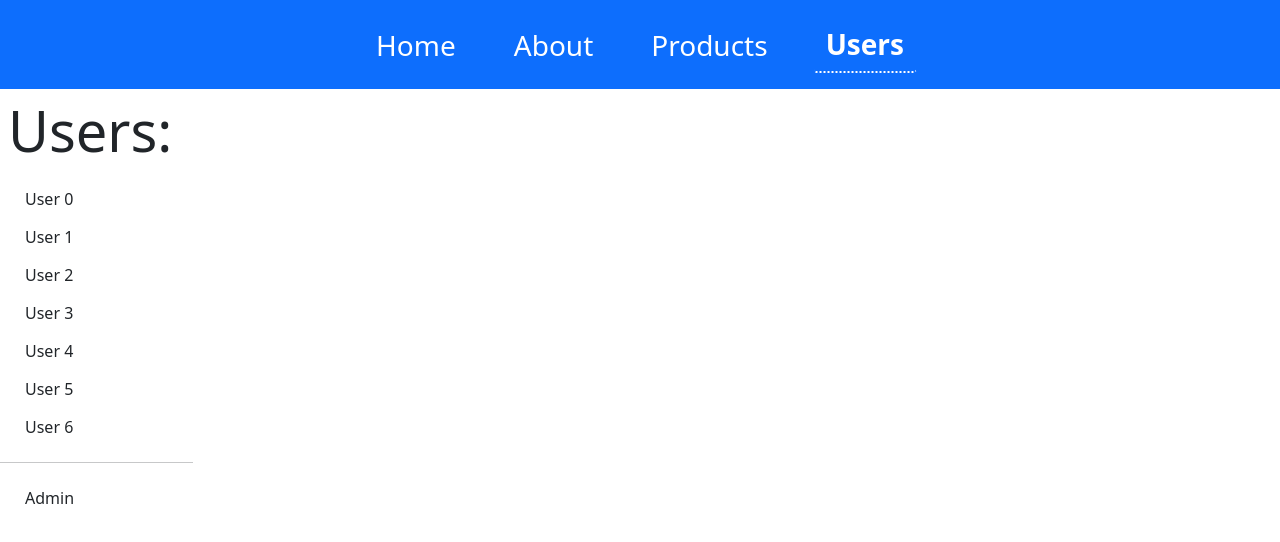
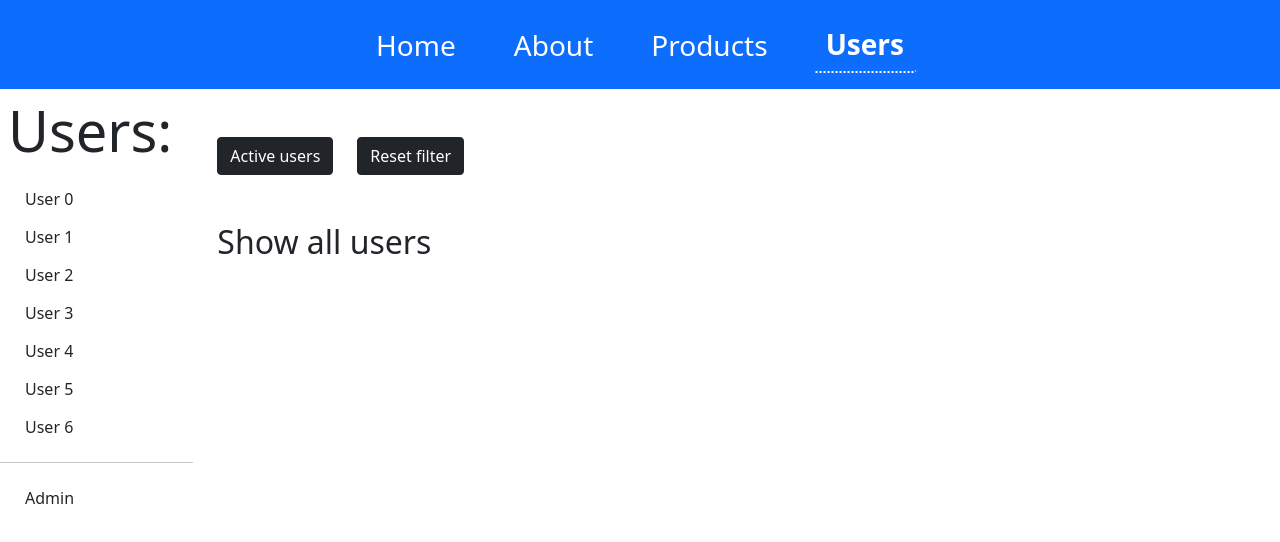
Before and after one commit to fstipo/router-codeevolution, a React (Create React App) app: page /users in a window 1280 px wide. Shown: the top 542 px of the page. Built offline with nearby package versions, Linux system fonts and the light colour scheme.

Commit message:
Search params

```diff
--- a/package.json
+++ b/package.json
@@ -1,4 +1,5 @@
 {
+  "homepage": "https://fstipo.github.io/router-codeevolution/",
   "name": "react-router-codeevolution",
   "version": "0.1.0",
   "private": true,
@@ -21,6 +22,8 @@
     "web-vitals": "^2.1.4"
   },
   "scripts": {
+    "predeploy": "npm run build",
+    "deploy": "gh-pages -d build",
     "start": "react-scripts start",
     "build": "react-scripts build",
     "test": "react-scripts test",
@@ -43,5 +46,8 @@
       "last 1 firefox version",
       "last 1 safari version"
     ]
+  },
+  "devDependencies": {
+    "gh-pages": "^4.0.0"
   }
 }
--- a/src/components/Users.js
+++ b/src/components/Users.js
@@ -1,9 +1,13 @@
 import React, { useState } from 'react';
 import { Outlet } from 'react-router';
-import { NavLink } from 'react-router-dom';
+import { NavLink, useSearchParams } from 'react-router-dom';
 
 const Users = () => {
   const [selectedUserId, setSelectedUserId] = useState('');
+  const [searchParams, setSearchParams] = useSearchParams();
+
+  const showActiveUsers = searchParams.get('filter') === 'active';
+
   // Problem with rendering page
   const getIDHandler = (e) => {
     setSelectedUserId(e.target.id);
@@ -37,6 +41,25 @@ const Users = () => {
         </div>
         <div className="col">
           <Outlet />
+          <div className="mt-5">
+            <button
+              className="btn btn-dark me-4"
+              onClick={() => setSearchParams({ filter: 'active' })}
+            >
+              Active users
+            </button>
+            <button
+              className="btn btn-dark"
+              onClick={() => setSearchParams({})}
+            >
+              Reset filter
+            </button>
+            {showActiveUsers ? (
+              <h2 className="mt-5">Show active users</h2>
+            ) : (
+              <h2 className="mt-5">Show all users</h2>
+            )}
+          </div>
         </div>
       </div>
     </>
```
Also changed, not shown: 1 other file (tests, documents, lock files or other folders).
